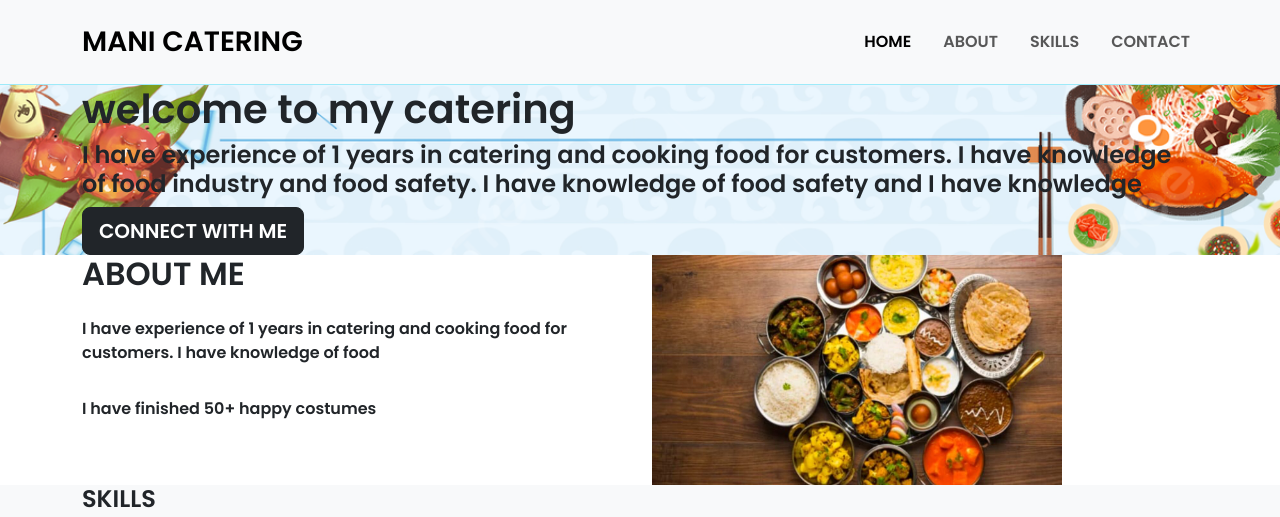
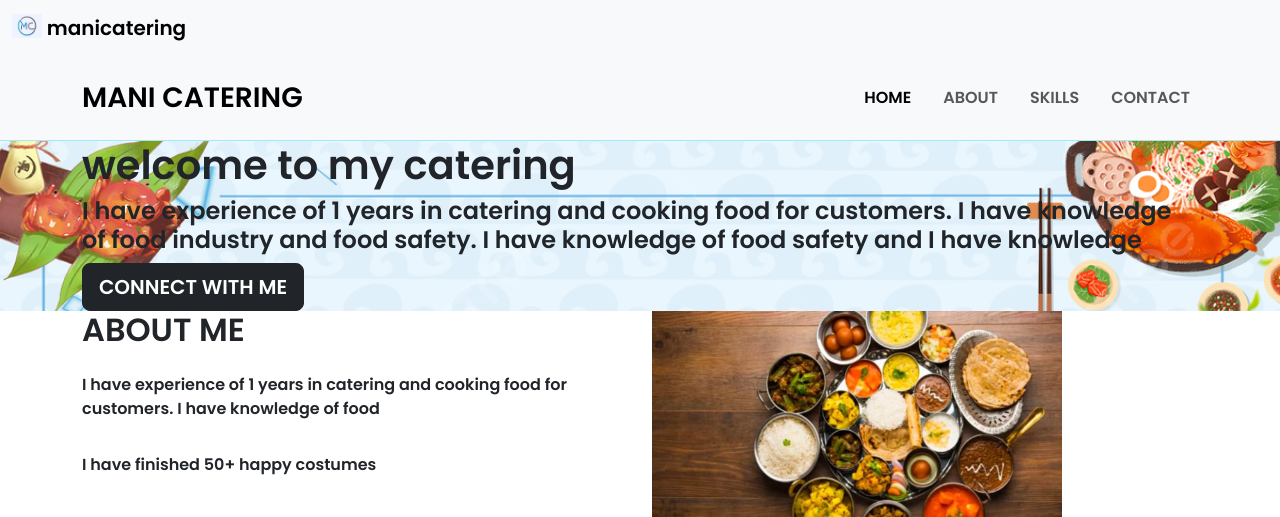
Before and after one commit to Werohith45/Myweb, a plain HTML site: page index.html in a window 1280 px wide. Shown: the top 517 px of the page. Drawn offline with nearby package versions, Linux system fonts and the light colour scheme.

Commit message:
logo added

```diff
--- a/index.html
+++ b/index.html
@@ -4,7 +4,14 @@
 <head>
   <meta charset="utf-8">
   <meta name="viewport" content="width=device-width">
-  <title>mani catering</title>
+  <nav class="navbar bg-body-tertiary">
+  <div class="container-fluid">
+    <a class="navbar-brand" href="#">
+      <img src="mani img.png" alt="Logo" width="30" height="24" class="d-inline-block align-text-top">
+      manicatering
+    </a>
+  </div>
+  </nav>
   <link rel="preconnect" href="https://fonts.googleapis.com">
 <link rel="preconnect" href="https://fonts.gstatic.com" crossorigin>
 <link href="https://fonts.googleapis.com/css2?family=Poppins:wght@600&display=swap" rel="stylesheet">
```
Also changed, not shown: mani img.png (added).
